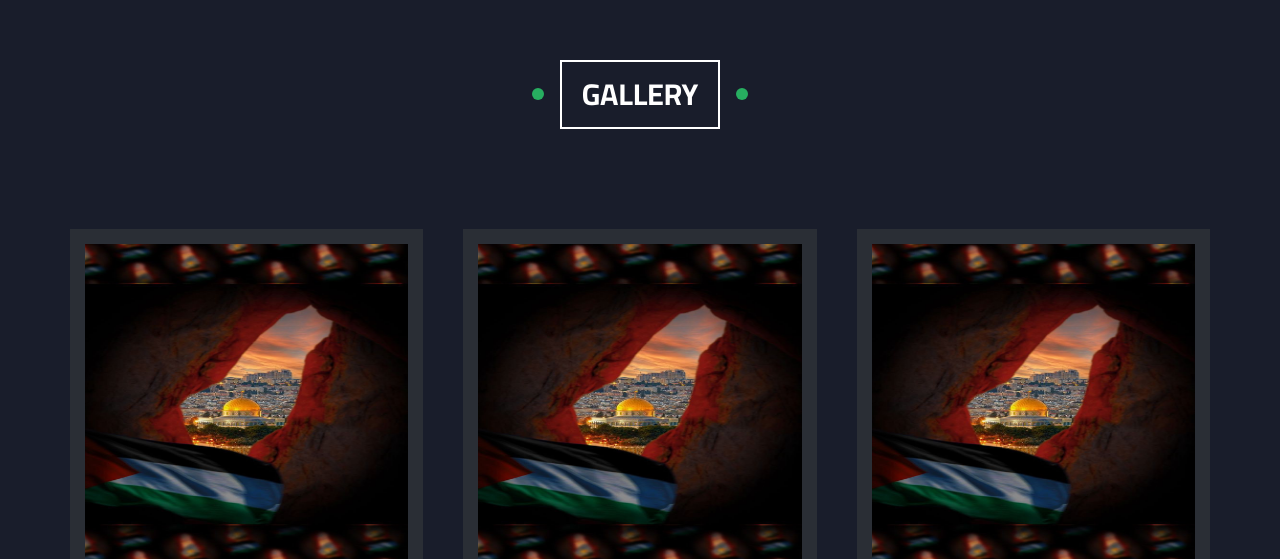
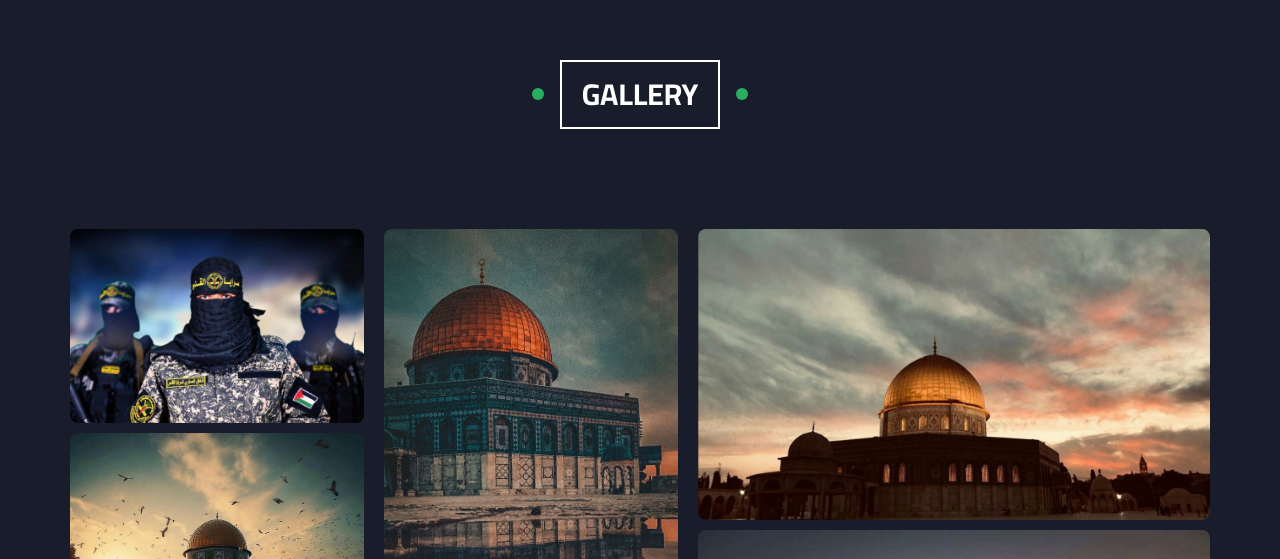
Before and after one commit to amr-kallas/palastine, a plain HTML site: page index.html in a window 1280 px wide. Shown: the part 2241-2800 px from the top of the page. Drawn offline with Linux system fonts and the light colour scheme; files whose address does not match are found by name.

Commit message:
feat:: end gallery section and we want img for this section

```diff
--- a/index.html
+++ b/index.html
@@ -13,28 +13,36 @@
       href="https://fonts.googleapis.com/css2?family=Cairo:wght@300;400;700&display=swap"
       rel="stylesheet"
     />
-    <link rel="icon" href="./img/Palestine-Poly-Flag-11.jpg" style="border-radius: 4px; border: none; width: 10px;" type="image/x-icon">
+    <link
+      rel="icon"
+      href="./img/Palestine-Poly-Flag-11.jpg"
+      style="border-radius: 4px; border: none; width: 10px"
+      type="image/x-icon"
+    />
     <title>Palestine</title>
   </head>
   <body>
     <!-- Start Heading -->
     <div class="heading">
-      <div class="layout">
-      </div>
+      <div class="layout"></div>
       <div class="image">
-        <img class="first-img" src="img/amr4.jpg" alt="">
-        <img class="second-img" src="img/amr3.jpg" alt="">
-
+        <img class="first-img" src="img/amr4.jpg" alt="" />
+        <img class="second-img" src="img/amr3.jpg" alt="" />
       </div>
       <div class="container">
-        <a href="#" class="logo">Palestine <span> <img src="./img/Palestine-Poly-Flag-1.webp" alt=""></span></a>
+        <a href="#" class="logo"
+          >Palestine
+          <span> <img src="./img/Palestine-Poly-Flag-1.webp" alt="" /></span
+        ></a>
         <ul class="mainNav">
           <li class="article"><a href="#article">Article</a></li>
           <li class="gallerys"><a href="#gallery">Gallery</a></li>
           <li class="featuress"><a href="#featuress">Features</a></li>
           <li class="Contact"><a href="#Contact">Contact</a></li>
         </ul>
-        <svg class="theme icon icon-brightness-contrast"><use xlink:href="./symbol-defs.svg#icon-brightness-contrast"></use></svg>
+        <svg class="theme icon icon-brightness-contrast">
+          <use xlink:href="./symbol-defs.svg#icon-brightness-contrast"></use>
+        </svg>
       </div>
     </div>
     <!-- End Heading -->
@@ -162,34 +170,36 @@
     <div class="gallery" id="gallery">
       <h2 class="main-title">Gallery</h2>
       <div class="container">
-         <div class="box">
-             <div class="image">
-                 <img src="img/gallery2.jpg" alt="">
+        <div class="photos-gallery">
+          <div class="column">
+            <div class="photo">
+              <img src="./img/aqsa.jpg" alt="" />
+            </div>
+            <div class="photo">
+              <img src="./img/amr.jpg" alt="" />
+            </div>
+            <div class="photo">
+              <img src="./img/aqsa2.jpg" alt="" />
             </div>
           </div>
-         <div class="box">
-          <div class="image">
-              <img src="img/gallery2.jpg" alt="">
+          <div class="column">
+            <div class="photo">
+              <img src="./img/aqsa2.jpg" alt="" />
+            </div>
+            <div class="photo">
+              <img src="./img/amr2.jpg" alt="" />
             </div>
           </div>
-      <div class="box">
-          <div class="image">
-              <img src="img/gallery2.jpg" alt="">
+          <div class="column">
+            <div class="photo">
+              <img src="./img/amr4.jpg" alt="" />
             </div>
+            <div class="photo">
+              <img src="./img/amr3.jpg" alt="" />
             </div>
-      <div class="box">
-          <div class="image">
-              <img src="img/gallery2.jpg" alt="">
+            <div class="photo">
+              <img src="./img/aqsa.jpg" alt="" />
             </div>
-      </div>
-      <div class="box">
-          <div class="image">
-              <img src="img/gallery2.jpg" alt="">
-          </div>
-      </div>
-      <div class="box">
-          <div class="image">
-              <img src="img/gallery2.jpg" alt="">
           </div>
         </div>
       </div>
--- a/style.css
+++ b/style.css
@@ -320,45 +320,41 @@ a {
   padding: 100px 0;
   background-color: var(--bg-color-alt);
 }
-.gallery .container {
-  display: grid;
-  grid-template-columns: repeat(auto-fill, minmax(300px, 1fr));
-  gap: 40px;
+.gallery .photos-gallery {
+  display: flex;
+  gap: 20px;
 }
+
+.gallery .photos-gallery .column {
+  display: flex;
+  flex-direction: column;
+  gap: 10px;
+}
+.gallery .container img {
+  width: 100%;
+  height: 100%;
+  transition: 0.5s;
+  border-radius: 8px;
+}
+.gallery .container img:hover {
+  transform: scale(1.1);
+}
+
 @media (max-width: 767px) {
-  .gallery .container {
+  /* .gallery .container {
     grid-template-columns: repeat(auto-fill, minmax(250px, 1fr));
+  } */
+}
+@media (max-width: 550px) {
+  .gallery .photos-gallery {
+    flex-wrap: wrap;
   }
-}
-.gallery .container .box {
-  padding: 15px;
-  background-color: var(--padding-color);
-}
-.gallery .box .image {
-  position: relative;
-  overflow: hidden;
-}
-.gallery .box .image::before {
-  content: "";
-  position: absolute;
-  background-color: rgb(255 255 255 /20%);
-  top: 50%;
-  left: 50%;
-  width: 0;
-  height: 0;
-  transform: translate(-50%, -50%);
-  z-index: 2;
-}
-.gallery .box .image:hover::before {
-  animation: flashing 0.7s;
-}
-.gallery .box .image img {
-  max-width: 100%;
-  height: 320px;
-  width: 100%;
-}
-.gallery .box .image:hover img {
-  transform: rotate(5deg) scale(1.1);
+  .gallery .container img:hover {
+    transform: translateY(-10px);
+  }
+  .gallery .photos-gallery .column {
+    gap: 20px;
+  }
 }
 /* End Gallery */
 
```
Lines whose indentation alone changed are shown as unchanged.
